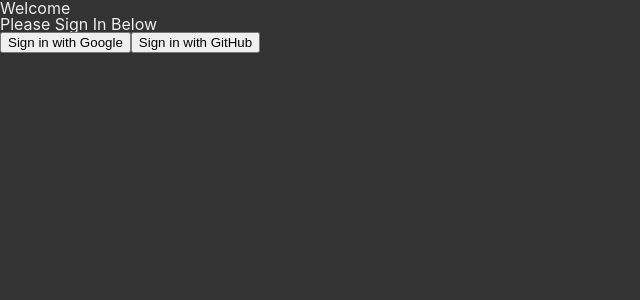
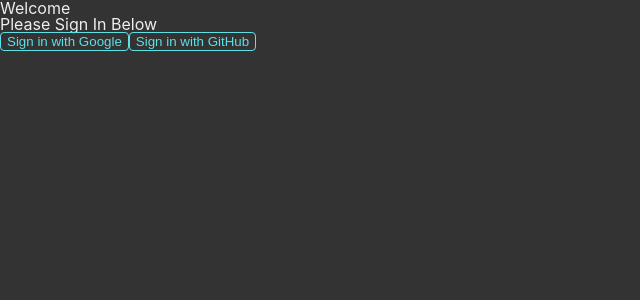
Before and after one commit to z-yeti/start-page, a React (Create React App) app: page / in a window 1280 px wide. Shown: the top 300 px of the page, without its empty margins (0-640 px from the left). Built offline with nearby package versions, Linux system fonts and the light colour scheme; no server answers.

Commit message:
add button component. fix write/get data on new user

```diff
--- a/src/App.tsx
+++ b/src/App.tsx
@@ -14,7 +14,8 @@ const GlobalStyle = createGlobalStyle<StyleProps>`
   body{
     background-color: ${(p) => p.backgroundColor || '#333'};
     color: ${(p) => p.color || '#eee'};
-    & a {
+    & a,
+    & button {
       color: ${(p) => p.color || '#5ce1e6'};
     }
   }
@@ -28,24 +29,24 @@ export default function App() {
   const handlePostAuth = (authUser: any) => {
     if (authUser) {
       setUser(authUser)
-      getUserData(authUser.uid)
+      getUserData(authUser)
     } else {
       setIsLoading(false)
     }
   }
 
-  const getUserData = (userId: any) => {
+  const getUserData = (authUser: any) => {
     database
       .ref()
       .child('users')
-      .child(userId)
+      .child(authUser.uid)
       .get()
       .then((snapshot) => {
         if (snapshot.exists()) {
           setUserData(snapshot.val())
           setIsLoading(false)
         } else {
-          writeUserData(user)
+          writeUserData(authUser)
           setIsLoading(false)
         }
       })
@@ -54,13 +55,13 @@ export default function App() {
       })
   }
 
-  const writeUserData = (user: any) => {
-    const hasDutchieEmail = user.email.includes('dutchie')
+  const writeUserData = (authUser: any) => {
+    const hasDutchieEmail = authUser.email.includes('dutchie')
 
-    database.ref('users/' + user.uid).set({
-      username: user.displayName,
-      email: user.email,
-      photoUrl: user.photoURL,
+    database.ref('users/' + authUser.uid).set({
+      username: authUser.displayName,
+      email: authUser.email,
+      photoUrl: authUser.photoURL,
       isDutchie: hasDutchieEmail ? true : false,
       settings: {
         nickname: '',
@@ -74,11 +75,13 @@ export default function App() {
             },
         colors: {
           background: '#333',
-          links: '#ccc',
+          links: '#5ce1e6',
           text: '#eee',
         },
       },
     })
+
+    getUserData(authUser)
   }
 
   useEffect(() => {
--- /dev/null
+++ b/src/components/Button.tsx
@@ -0,0 +1,21 @@
+import styled from 'styled-components'
+
+type ButtonProps = {
+  text?: string
+  onClick?: any
+  disabled?: boolean
+}
+
+const StyledButton = styled.button`
+  background: none;
+  border-radius: 4px;
+  border: 1px solid;
+`
+
+export default function Button({ text, onClick, disabled }: ButtonProps) {
+  return (
+    <StyledButton onClick={onClick} disabled={disabled}>
+      {text}
+    </StyledButton>
+  )
+}
--- a/src/components/SignIn.tsx
+++ b/src/components/SignIn.tsx
@@ -1,4 +1,5 @@
 import { auth, Providers } from '../config/firebase'
+import Button from './Button'
 
 type SignInProps = {
   setIsLoading?: any
@@ -15,12 +16,14 @@ export default function SignIn({ setIsLoading }: SignInProps) {
 
   return (
     <>
-      <button onClick={() => handleSignInClick(Providers.google)}>
-        Sign in with Google
-      </button>
-      <button onClick={() => handleSignInClick(Providers.github)}>
-        Sign in with GitHub
-      </button>
+      <Button
+        onClick={() => handleSignInClick(Providers.google)}
+        text='Sign in with Google'
+      />
+      <Button
+        onClick={() => handleSignInClick(Providers.github)}
+        text='Sign in with GitHub'
+      />
     </>
   )
 }
--- a/src/components/SignOut.tsx
+++ b/src/components/SignOut.tsx
@@ -1,4 +1,5 @@
 import { auth } from '../config/firebase'
+import Button from './Button'
 
 export default function SignOut() {
   const signOut = () => {
@@ -6,5 +7,5 @@ export default function SignOut() {
     window.location.reload()
   }
 
-  return <button onClick={() => signOut()}>Sign Out</button>
+  return <Button onClick={() => signOut()} text='Sign Out' />
 }
```
